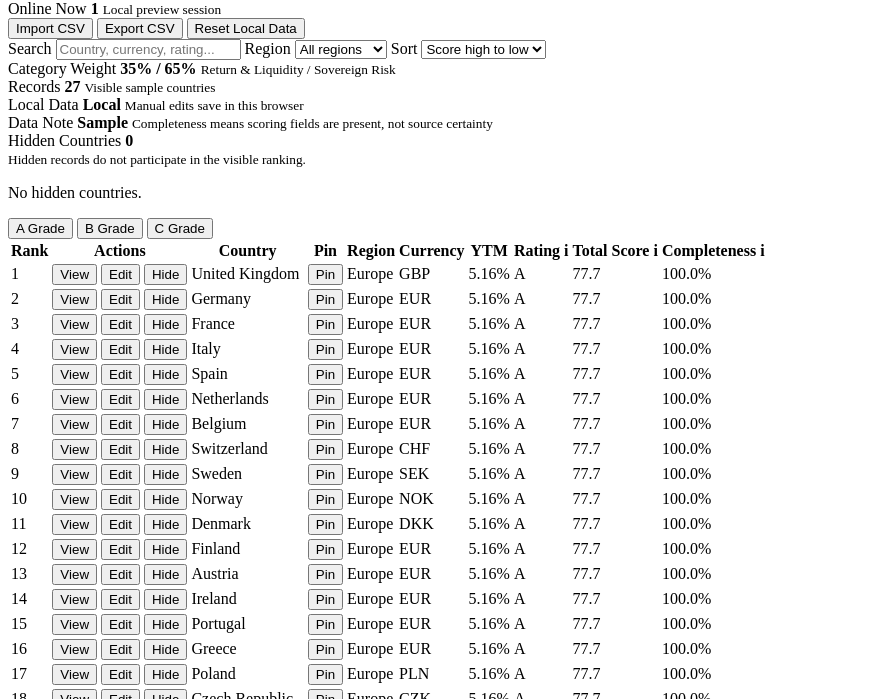
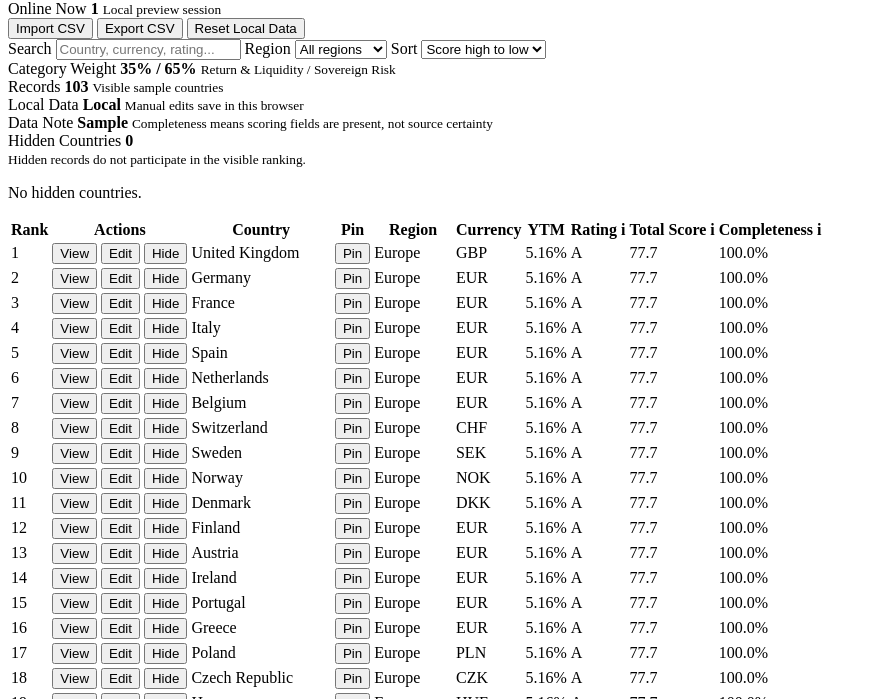
Before and after one commit to minseungskang/QuantFinanceCFA, a website with bundled scripts: page CFA-quantfinance-part-1-automatic-mapping-bonds-tool/app/index.html in a window 1280 px wide. Shown: the part 101-800 px from the top of the page, without its empty margins (0-876 px from the left). Built offline with nearby package versions, Linux system fonts and the light colour scheme.

Commit message:
Sync all-country table view

```diff
--- a/CFA-quantfinance-part-1-automatic-mapping-bonds-tool/app/index.html
+++ b/CFA-quantfinance-part-1-automatic-mapping-bonds-tool/app/index.html
@@ -86,11 +86,6 @@
       </section>
 
       <section class="table-panel" aria-label="Sovereign bond ranking table">
-        <div class="grade-filter-bar">
-          <button class="grade-filter-button" type="button" data-grade="A">A Grade</button>
-          <button class="grade-filter-button" type="button" data-grade="B">B Grade</button>
-          <button class="grade-filter-button" type="button" data-grade="C">C Grade</button>
-        </div>
         <table>
           <colgroup>
             <col class="rank-col" />
--- a/CFA-quantfinance-part-1-automatic-mapping-bonds-tool/app/main.js
+++ b/CFA-quantfinance-part-1-automatic-mapping-bonds-tool/app/main.js
@@ -68,8 +68,6 @@ const resetLocalData = document.querySelector("#resetLocalData");
 const importCsv = document.querySelector("#importCsv");
 const exportCsv = document.querySelector("#exportCsv");
 const csvImportInput = document.querySelector("#csvImportInput");
-const gradeFilterButtons = document.querySelectorAll(".grade-filter-button");
-let selectedGrade = "A";
 const saveState = document.querySelector("#saveState");
 const saveStatus = document.querySelector("#saveStatus");
 const editModal = document.querySelector("#editModal");
@@ -122,14 +120,8 @@ function getVisibleRows() {
     .filter((row) => {
       if (hiddenCountries.has(row.country)) return false;
       const matchesRegion = region === "all" || row.region === region;
-      const matchesGrade =
-        selectedGrade === "A"
-          ? ["AAA", "AA", "A"].includes(row.rating || row.creditRating)
-          : selectedGrade === "B"
-          ? ["BBB", "BB", "B"].includes(row.rating || row.creditRating)
-          : ["CCC", "CC", "C"].includes(row.rating || row.creditRating);
       const searchText = `${row.country} ${row.region} ${row.currency} ${row.creditRating} ${row.rating || ""}`.toLowerCase();
-      return matchesRegion && matchesGrade && searchText.includes(query);
+      return matchesRegion && searchText.includes(query);
     });
 
   return sortRows(filteredRows, sort);
@@ -341,23 +333,6 @@ tableBody.addEventListener("click", (event) => {
   expandedCountry = expandedCountry === country ? null : country;
   renderTable();
 });
-gradeFilterButtons.forEach((button) => {
-  button.addEventListener("click", () => {
-    selectedGrade = button.dataset.grade;
-    gradeFilterButtons.forEach((btn) => {
-      btn.classList.toggle("is-active", btn.dataset.grade === selectedGrade);
-    });
-    renderTable();
-  });
-});
-
-function initializeGradeFilter() {
-  gradeFilterButtons.forEach((button) => {
-    button.classList.toggle("is-active", button.dataset.grade === selectedGrade);
-  });
-}
-
-initializeGradeFilter();
 resetLocalData.addEventListener("click", resetLocalRecords);
 exportCsv.addEventListener("click", exportVisibleCsv);
 importCsv.addEventListener("click", () => csvImportInput.click());
--- a/CFA-quantfinance-part-1-automatic-mapping-bonds-tool/app/styles.css
+++ b/CFA-quantfinance-part-1-automatic-mapping-bonds-tool/app/styles.css
@@ -189,41 +189,6 @@ select {
   border: 3px solid #edf5fb;
   border-radius: 999px;
   background: #9fb1c3;
-}
-
-.grade-filter-bar {
-  position: sticky;
-  left: 0;
-  z-index: 4;
-  display: inline-flex;
-  gap: 8px;
-  padding: 12px 14px 10px;
-  background: #ffffff;
-}
-
-.grade-filter-button {
-  min-height: 34px;
-  border: 1px solid #c8dfef;
-  border-radius: 8px;
-  padding: 0 14px;
-  color: #52657d;
-  background: #ffffff;
-  font-size: 13px;
-  font-weight: 760;
-  cursor: pointer;
-}
-
-.grade-filter-button:hover,
-.grade-filter-button:focus-visible {
-  color: #126497;
-  border-color: #9ec8e5;
-  background: #f0f8fd;
-}
-
-.grade-filter-button.is-active {
-  color: #ffffff;
-  border-color: #1677b8;
-  background: #1677b8;
 }
 
 table {
```
Also changed, not shown: CFA-quantfinance-part-1-automatic-mapping-bonds-tool/development-logs/2026-06-09.md (+5 -4 lines).
